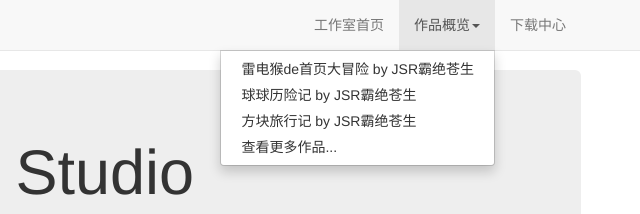
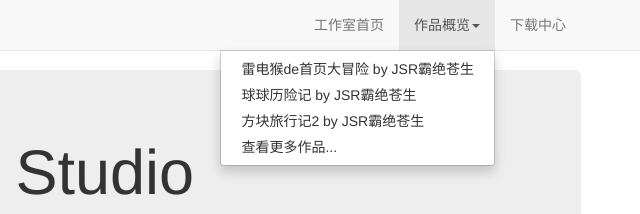
Before and after one commit to myworldzycpc/jsr, a plain HTML site: page index.html in a window 1280 px wide. Both pictures are taken after a click on the link "作品概览". Shown: the top 214 px of the page, 629-1269 px from the left. Drawn offline with nearby package versions, Linux system fonts and the light colour scheme.

Commit message:
Update index.html

```diff
--- a/index.html
+++ b/index.html
@@ -24,7 +24,7 @@
         <ul class="dropdown-menu" role="menu">
          <li><a href="https://shequ.codemao.cn/work/73325472">雷电猴de首页大冒险 by JSR霸绝苍生</a></li>
          <li><a href="https://shequ.codemao.cn/work/69242278">球球历险记 by JSR霸绝苍生</a></li>
-         <li><a href="https://shequ.codemao.cn/work/76338714">方块旅行记 by JSR霸绝苍生</a></li>
+         <li><a href="https://shequ.codemao.cn/work/76338714">方块旅行记2 by JSR霸绝苍生</a></li>
          <li><a href="https://shequ.codemao.cn/work_shop/2726">查看更多作品...</a></li>
         </ul> </li>
        <li><a href="#">下载中心</a></li>
```
